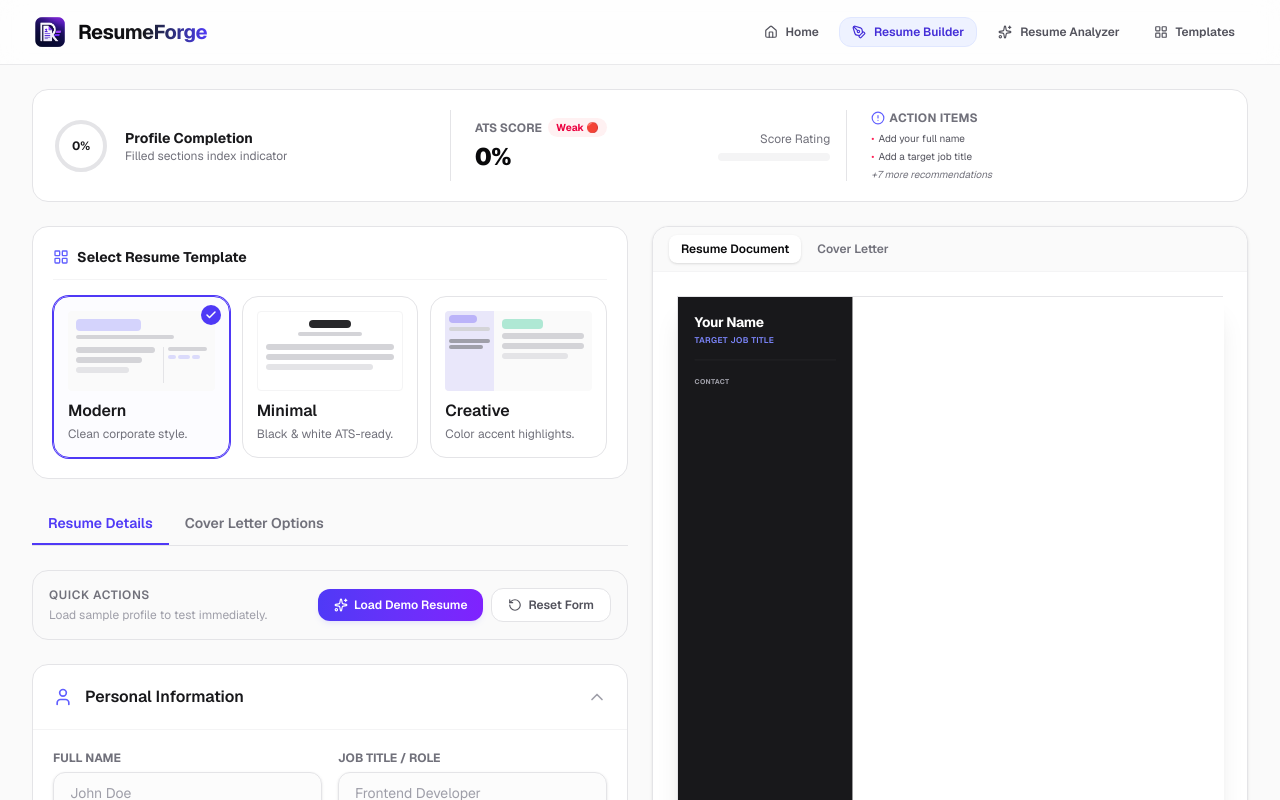
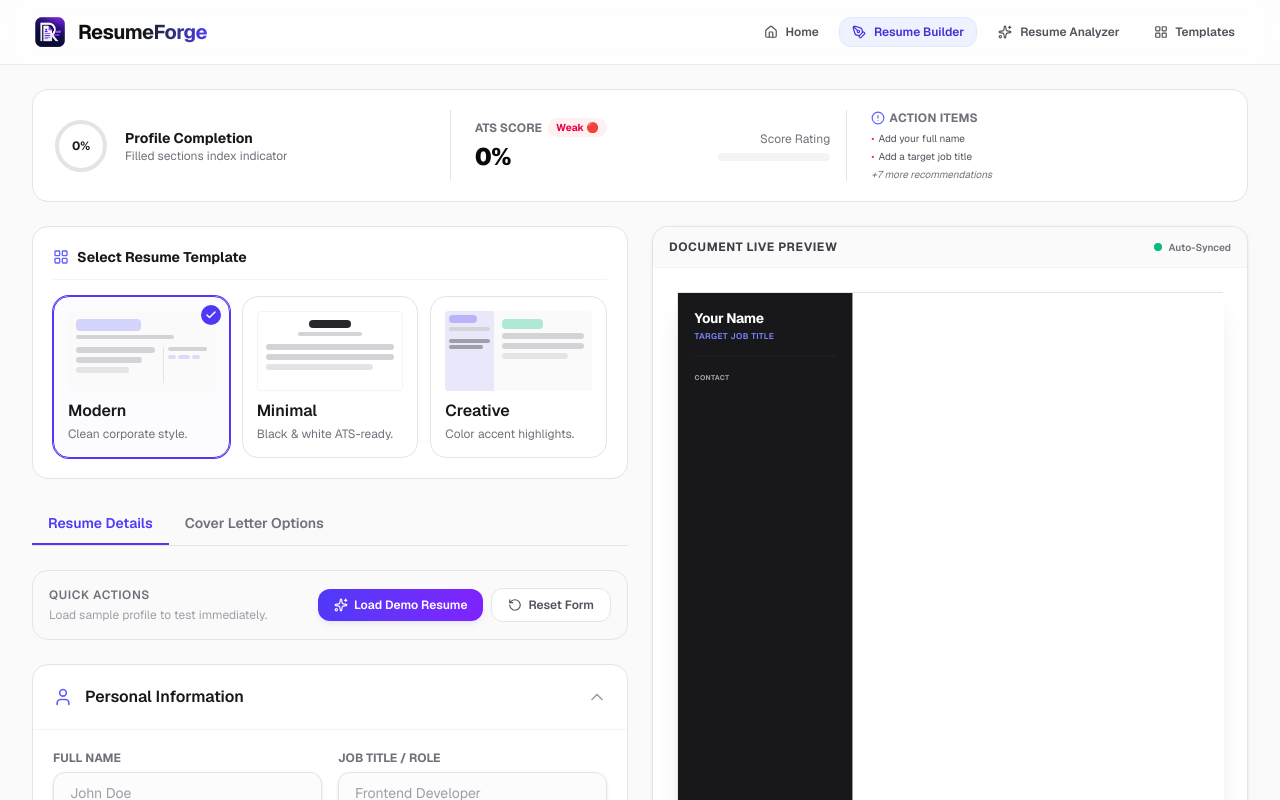
Before and after one commit to RiteshDev99/ResumeForge, a Next.js app: page /builder in a window 1280 px wide. Shown: the top 800 px of the page. Built offline with nearby package versions, Linux system fonts and the light colour scheme.

Commit message:
refactor ResumePreview component to remove cover letter functionality and enhance document live preview

```diff
--- a/components/ResumePreview.tsx
+++ b/components/ResumePreview.tsx
@@ -2,20 +2,15 @@
 
 import React, { useState, useEffect, useRef } from 'react';
 import { ResumeData } from '../types/resume';
-import { COVER_LETTER_TEMPLATES } from '../data/templates';
 import ModernTemplate from './templates/ModernTemplate';
 import MinimalTemplate from './templates/MinimalTemplate';
 import CreativeTemplate from './templates/CreativeTemplate';
-import CoverLetterDocument from './templates/CoverLetterDocument';
 
 interface ResumePreviewProps {
   data: ResumeData;
-  activeTab: 'resume' | 'cover-letter';
-  setActiveTab: (tab: 'resume' | 'cover-letter') => void;
 }
 
-export default function ResumePreview({ data, activeTab, setActiveTab }: ResumePreviewProps) {
-  const [activeLetterTone, setActiveLetterTone] = useState<string>('modern');
+export default function ResumePreview({ data }: ResumePreviewProps) {
   const [zoom, setZoom] = useState(1);
   const [scrollHeight, setScrollHeight] = useState(1122);
   const containerRef = useRef<HTMLDivElement>(null);
@@ -25,19 +20,6 @@ export default function ResumePreview({ data, activeTab, setActiveTab }: ResumeP
   const skillList = data.skills
     ? data.skills.split(',').map((s) => s.trim()).filter(Boolean)
     : [];
-
-  // Generate Cover Letter Content text
-  const selectedTone = COVER_LETTER_TEMPLATES.find(t => t.id === activeLetterTone) || COVER_LETTER_TEMPLATES[0];
-  const coverLetterText = selectedTone.generate({
-    fullName: data.personalInfo.fullName,
-    email: data.personalInfo.email,
-    phone: data.personalInfo.phone,
-    location: data.personalInfo.location,
-    jobRole: data.coverLetter.jobRole,
-    companyName: data.coverLetter.companyName,
-    reason: data.coverLetter.reason,
-    yearsOfExperience: data.coverLetter.yearsOfExperience
-  });
 
   useEffect(() => {
     const updateDimensions = () => {
@@ -60,13 +42,9 @@ export default function ResumePreview({ data, activeTab, setActiveTab }: ResumeP
       observer.disconnect();
       window.removeEventListener('resize', updateDimensions);
     };
-  }, [data, activeTab]);
+  }, [data]);
 
   const getActiveDocument = () => {
-    if (activeTab === 'cover-letter') {
-      return <CoverLetterDocument data={data} coverLetterText={coverLetterText} />;
-    }
-
     switch (data.selectedTemplate) {
       case 'minimal':
         return <MinimalTemplate data={data} skillList={skillList} />;
@@ -80,50 +58,13 @@ export default function ResumePreview({ data, activeTab, setActiveTab }: ResumeP
 
   return (
     <div className="flex flex-col h-full">
-      {/* Toggles bar */}
-      <div className="flex items-center justify-between border-b border-zinc-100 bg-zinc-50 px-4 py-2 dark:border-zinc-800 dark:bg-zinc-900/50 rounded-t-2xl">
-        <div className="flex gap-1">
-          <button
-            type="button"
-            onClick={() => setActiveTab('resume')}
-            className={`rounded-lg px-3 py-1.5 text-xs font-semibold transition-all cursor-pointer ${
-              activeTab === 'resume'
-                ? 'bg-white text-zinc-950 shadow-sm dark:bg-zinc-900 dark:text-white'
-                : 'text-zinc-500 hover:text-zinc-800 dark:text-zinc-400 dark:hover:text-zinc-200'
-            }`}
-          >
-            Resume Document
-          </button>
-          <button
-            type="button"
-            onClick={() => setActiveTab('cover-letter')}
-            className={`rounded-lg px-3 py-1.5 text-xs font-semibold transition-all cursor-pointer ${
-              activeTab === 'cover-letter'
-                ? 'bg-white text-zinc-950 shadow-sm dark:bg-zinc-900 dark:text-white'
-                : 'text-zinc-500 hover:text-zinc-800 dark:text-zinc-400 dark:hover:text-zinc-200'
-            }`}
-          >
-            Cover Letter
-          </button>
+      {/* Premium Live Sync Header */}
+      <div className="flex items-center justify-between border-b border-zinc-100 bg-zinc-50 px-4 py-3 dark:border-zinc-800 dark:bg-zinc-900/50 rounded-t-2xl">
+        <span className="text-xs font-bold text-zinc-700 dark:text-zinc-300 uppercase tracking-wider">Document Live Preview</span>
+        <div className="flex items-center gap-1.5">
+          <span className="h-2 w-2 rounded-full bg-emerald-500 animate-pulse"></span>
+          <span className="text-[10px] text-zinc-500 dark:text-zinc-400 font-semibold">Auto-Synced</span>
         </div>
-
-        {/* Tone picker for Cover Letter */}
-        {activeTab === 'cover-letter' && (
-          <div className="flex items-center gap-1.5">
-            <span className="text-[10px] font-semibold text-zinc-400 uppercase">Tone:</span>
-            <select
-              value={activeLetterTone}
-              onChange={(e) => setActiveLetterTone(e.target.value)}
-              className="rounded border border-zinc-200 bg-white px-2 py-1 text-[10px] font-semibold text-zinc-600 outline-none dark:border-zinc-800 dark:bg-zinc-950 dark:text-zinc-300"
-            >
-              {COVER_LETTER_TEMPLATES.map((tone) => (
-                <option key={tone.id} value={tone.id}>
-                  {tone.name}
-                </option>
-              ))}
-            </select>
-          </div>
-        )}
       </div>
 
       {/* Render Workspace - Simulated A4 paper sheet scaled inside dashboard */}
```
